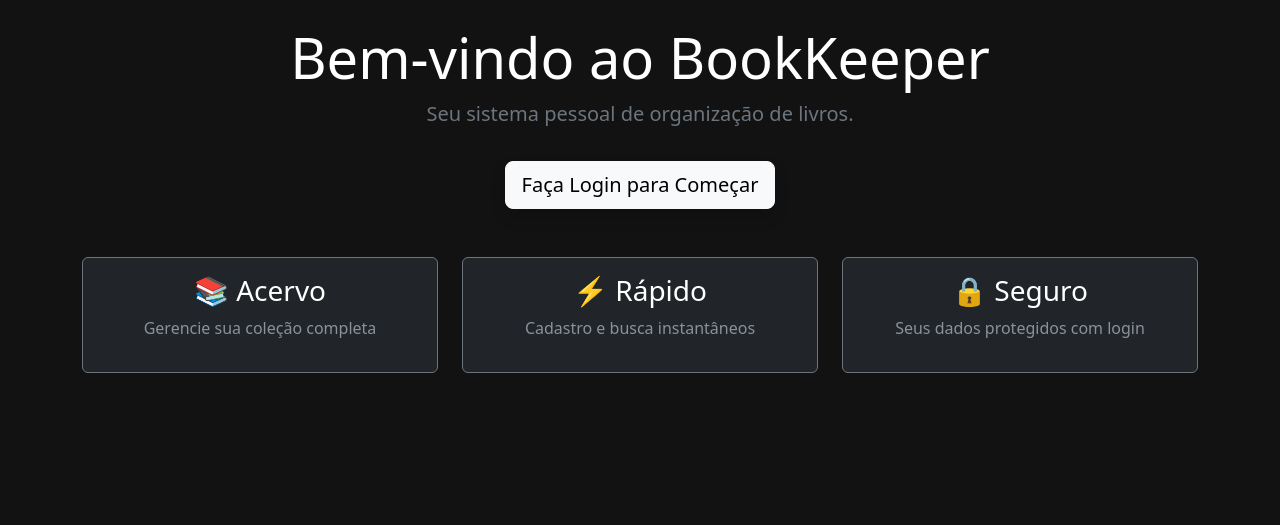
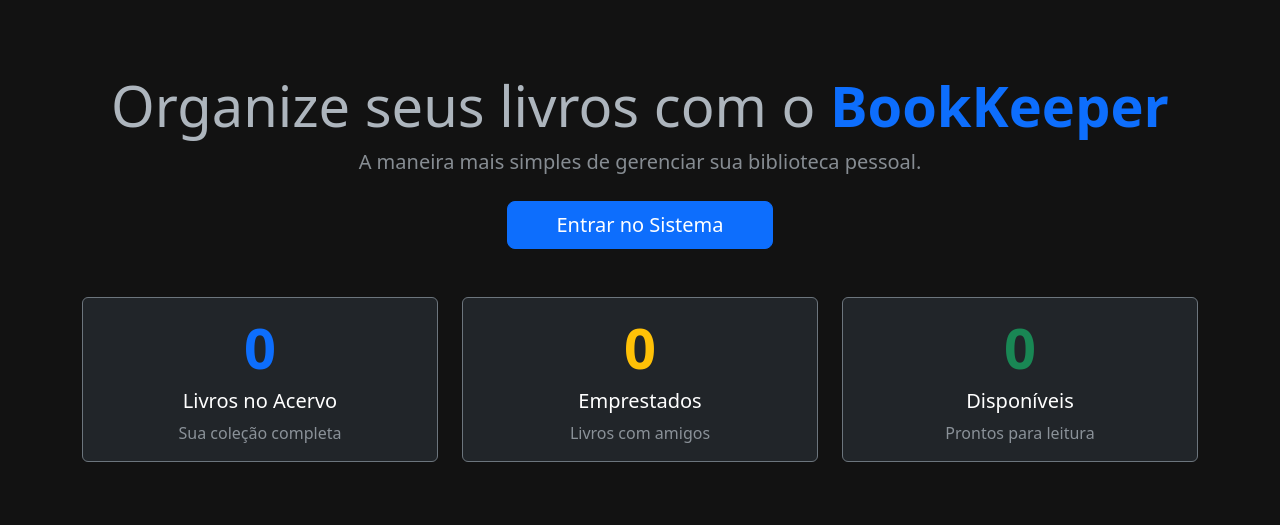
Before and after one commit to HugoCrasto07/bookkeeper, a Flask app: page / in a window 1280 px wide. Shown: the part 57-582 px from the top of the page. Run offline with Flask 3, Linux system fonts and the light colour scheme.

Commit message:
adiciona lógica de contagem para o dashboard

```diff
--- a/app.py
+++ b/app.py
@@ -29,14 +29,32 @@ class Livro(db.Model):
 
 # --- ROTAS ---
 
-# 1. Dashboard
+# 1. Dashboard (AGORA COM ESTATÍSTICAS 📊)
 @app.route("/")
 def home():
     eh_novo_usuario = request.args.get('novo')
-    if 'usuario_nome' in session:
+
+    # Se o usuário estiver logado, calculamos os números dele
+    if 'usuario_id' in session:
+        id_dono = session['usuario_id']
+
+        # Conta TODOS os livros desse usuário
+        total_livros = Livro.query.filter_by(usuario_id=id_dono).count()
+
+        # Conta só os EMPRESTADOS
+        total_emprestados = Livro.query.filter_by(usuario_id=id_dono, status='Emprestado').count()
+
+        # Conta só os DISPONÍVEIS
+        total_disponiveis = Livro.query.filter_by(usuario_id=id_dono, status='Disponível').count()
+
         return render_template("index.html",
                                nome=session['usuario_nome'],
-                               novo_usuario=eh_novo_usuario)
+                               novo_usuario=eh_novo_usuario,
+                               total=total_livros,
+                               emprestados=total_emprestados,
+                               disponiveis=total_disponiveis)
+
+    # Se não estiver logado, mostra a tela normal sem números
     return render_template("index.html")
 
 # 2. Lista de Livros (COM BUSCA 🔍)
@@ -46,22 +64,17 @@ def livros():
         return redirect(url_for('login'))
 
     id_do_dono = session['usuario_id']
-
-    # 1. Pega o termo que veio da barra de pesquisa (se houver)
     termo = request.args.get('q')
 
-    # 2. Começa a consulta filtrando APENAS pelos livros do dono logado
+    # Começa filtrando pelo dono
     query = Livro.query.filter_by(usuario_id=id_do_dono)
 
-    # 3. Se tiver termo de busca, adiciona um filtro extra pelo título
+    # Se tiver busca, filtra também pelo título
     if termo:
-        # 'contains' verifica se o termo está dentro do título
         query = query.filter(Livro.titulo.contains(termo))
 
-    # 4. Executa a busca no banco e pega os resultados
     meus_livros = query.all()
 
-    # Enviamos 'termo_busca' de volta para o HTML para ele continuar escrito na caixinha
     return render_template("livros.html", livros=meus_livros, termo_busca=termo)
 
 # 3. Criar Livro
@@ -73,9 +86,8 @@ def criar():
     if request.method == "POST":
         titulo = request.form['titulo']
         autor = request.form['autor']
-        dono = session['usuario_id'] # Pega o ID de quem está logado
+        dono = session['usuario_id']
 
-        # Cria o livro já carimbando quem é o dono
         novo_livro = Livro(titulo=titulo, autor=autor, usuario_id=dono)
 
         db.session.add(novo_livro)
@@ -92,9 +104,8 @@ def editar(id):
 
     livro = Livro.query.get_or_404(id)
 
-    # Segurança: Se o livro não for seu, você é expulso
     if livro.usuario_id != session['usuario_id']:
-        return "<h3>Acesso Negado: Este livro pertence a outro usuário!</h3>"
+        return "<h3>Acesso Negado!</h3>"
 
     if request.method == 'POST':
         livro.titulo = request.form['titulo']
@@ -113,7 +124,6 @@ def excluir(id):
 
     livro = Livro.query.get_or_404(id)
 
-    # Segurança
     if livro.usuario_id != session['usuario_id']:
         return "<h3>Acesso Negado!</h3>"
 
--- a/templates/index.html
+++ b/templates/index.html
@@ -1,53 +1,69 @@
 {% extends 'base.html' %}
 
 {% block content %}
-<div class="row mt-4">
-    <div class="col-md-12 text-center">
 
-        {% if session['usuario_nome'] %}
+<div class="text-center py-5">
+    {% if nome %}
+        {% if novo_usuario %}
+            <h1 class="display-4">Seja muito bem-vindo, <span class="text-success">{{ nome }}</span>!</h1>
+            <p class="lead text-muted">Seu cadastro foi realizado com sucesso. Que tal começar agora?</p>
+        {% else %}
+            <h1 class="display-4">Bem-vindo de volta, <span class="text-primary">{{ nome }}</span>!</h1>
+            <p class="lead text-muted">O sistema está pronto para gerenciar seu acervo.</p>
+        {% endif %}
 
-            {% if novo_usuario %}
-                <h1 class="display-4 text-white">Seja muito bem-vindo, <span class="text-success">{{ session['usuario_nome'] }}</span>!</h1>
-                <p class="lead text-white">Seu cadastro foi realizado com sucesso. Que tal começar agora?</p>
-            {% else %}
-                <h1 class="display-4 text-white">Bem-vindo de volta, <span class="text-primary">{{ session['usuario_nome'] }}</span>!</h1>
-                <p class="lead text-secondary">O sistema está pronto para gerenciar seu acervo.</p>
-            {% endif %}
+        <div class="mt-4">
+            <a href="/livros" class="btn btn-primary btn-lg mx-2">📖 Acessar Meus Livros</a>
+            <a href="/criar" class="btn btn-outline-success btn-lg mx-2">➕ Cadastrar Novo Livro</a>
+        </div>
 
-            <div class="mt-4">
-                <a href="/livros" class="btn btn-lg btn-primary shadow">📖 Acessar Meus Livros</a>
-                <a href="/criar" class="btn btn-lg btn-outline-success shadow">➕ Cadastrar Novo Livro</a>
+    {% else %}
+        <h1 class="display-4">Organize seus livros com o <span class="text-primary fw-bold">BookKeeper</span></h1>
+        <p class="lead text-muted">A maneira mais simples de gerenciar sua biblioteca pessoal.</p>
+        <div class="mt-4">
+            <a href="/login" class="btn btn-primary btn-lg px-5">Entrar no Sistema</a>
+        </div>
+    {% endif %}
+
+    <div class="row mt-5">
+
+        <div class="col-md-4">
+            <div class="card bg-dark border-secondary mb-3">
+                <div class="card-body text-center">
+                    <h1 class="display-4 text-primary fw-bold">
+                        {% if total is defined %}{{ total }}{% else %}0{% endif %}
+                    </h1>
+                    <h5 class="card-title text-white">Livros no Acervo</h5>
+                    <p class="card-text text-muted">Sua coleção completa</p>
+                </div>
             </div>
+        </div>
 
-        {% else %}
+        <div class="col-md-4">
+            <div class="card bg-dark border-secondary mb-3">
+                <div class="card-body text-center">
+                    <h1 class="display-4 text-warning fw-bold">
+                        {% if emprestados is defined %}{{ emprestados }}{% else %}0{% endif %}
+                    </h1>
+                    <h5 class="card-title text-white">Emprestados</h5>
+                    <p class="card-text text-muted">Livros com amigos</p>
+                </div>
+            </div>
+        </div>
 
-            <h1 class="display-4 text-white">Bem-vindo ao BookKeeper</h1>
-            <p class="lead text-secondary">Seu sistema pessoal de organização de livros.</p>
-            <a href="/login" class="btn btn-lg btn-light mt-3 shadow">Faça Login para Começar</a>
-
-        {% endif %}
+        <div class="col-md-4">
+            <div class="card bg-dark border-secondary mb-3">
+                <div class="card-body text-center">
+                    <h1 class="display-4 text-success fw-bold">
+                        {% if disponiveis is defined %}{{ disponiveis }}{% else %}0{% endif %}
+                    </h1>
+                    <h5 class="card-title text-white">Disponíveis</h5>
+                    <p class="card-text text-muted">Prontos para leitura</p>
+                </div>
+            </div>
+        </div>
 
     </div>
 </div>
 
-<div class="row mt-5">
-    <div class="col-md-4">
-        <div class="card bg-dark border-secondary text-white text-center p-3 mb-3">
-            <h3>📚 Acervo</h3>
-            <p class="text-muted">Gerencie sua coleção completa</p>
-        </div>
-    </div>
-    <div class="col-md-4">
-        <div class="card bg-dark border-secondary text-white text-center p-3 mb-3">
-            <h3>⚡ Rápido</h3>
-            <p class="text-muted">Cadastro e busca instantâneos</p>
-        </div>
-    </div>
-    <div class="col-md-4">
-        <div class="card bg-dark border-secondary text-white text-center p-3 mb-3">
-            <h3>🔒 Seguro</h3>
-            <p class="text-muted">Seus dados protegidos com login</p>
-        </div>
-    </div>
-</div>
 {% endblock %}
```
